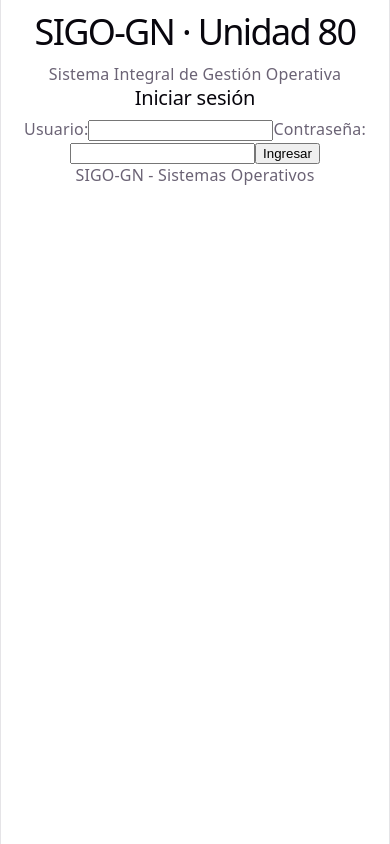
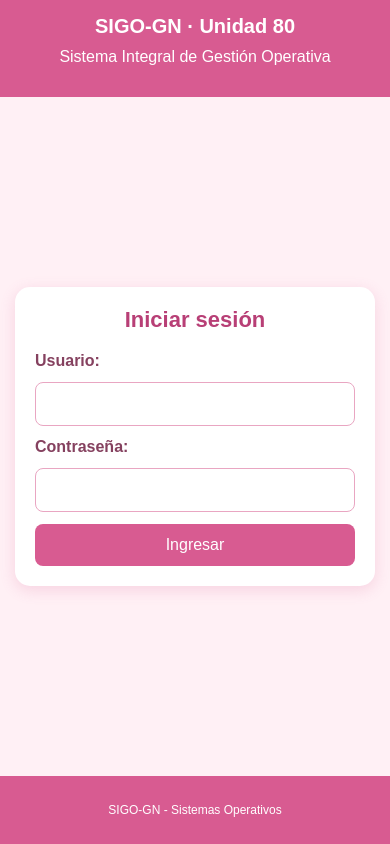
Before and after one commit to romi2717/sigo-gn-0480, a React (Vite) app: page / in a window 390 px wide. Built offline with nearby package versions, Linux system fonts and the light colour scheme.

Commit message:
Practica 2: diseño rosa y responsivo

```diff
--- a/src/index.css
+++ b/src/index.css
@@ -1,111 +1,166 @@
-:root {
-  --text: #6b6375;
-  --text-h: #08060d;
-  --bg: #fff;
-  --border: #e5e4e7;
-  --code-bg: #f4f3ec;
-  --accent: #aa3bff;
-  --accent-bg: rgba(170, 59, 255, 0.1);
-  --accent-border: rgba(170, 59, 255, 0.5);
-  --social-bg: rgba(244, 243, 236, 0.5);
-  --shadow:
-    rgba(0, 0, 0, 0.1) 0 10px 15px -3px, rgba(0, 0, 0, 0.05) 0 4px 6px -2px;
 
-  --sans: system-ui, 'Segoe UI', Roboto, sans-serif;
-  --heading: system-ui, 'Segoe UI', Roboto, sans-serif;
-  --mono: ui-monospace, Consolas, monospace;
-
-  font: 18px/145% var(--sans);
-  letter-spacing: 0.18px;
-  color-scheme: light dark;
-  color: var(--text);
-  background: var(--bg);
-  font-synthesis: none;
-  text-rendering: optimizeLegibility;
-  -webkit-font-smoothing: antialiased;
-  -moz-osx-font-smoothing: grayscale;
-
-  @media (max-width: 1024px) {
-    font-size: 16px;
-  }
-}
-
-@media (prefers-color-scheme: dark) {
-  :root {
-    --text: #9ca3af;
-    --text-h: #f3f4f6;
-    --bg: #16171d;
-    --border: #2e303a;
-    --code-bg: #1f2028;
-    --accent: #c084fc;
-    --accent-bg: rgba(192, 132, 252, 0.15);
-    --accent-border: rgba(192, 132, 252, 0.5);
-    --social-bg: rgba(47, 48, 58, 0.5);
-    --shadow:
-      rgba(0, 0, 0, 0.4) 0 10px 15px -3px, rgba(0, 0, 0, 0.25) 0 4px 6px -2px;
-  }
-
-  #social .button-icon {
-    filter: invert(1) brightness(2);
-  }
+/* Estilos generales */
+* {
+  box-sizing: border-box;
 }
 
 body {
   margin: 0;
+  font-family: Arial, sans-serif;
+  background-color: #fff0f5;
 }
 
-#root {
-  width: 1126px;
-  max-width: 100%;
-  margin: 0 auto;
-  text-align: center;
-  border-inline: 1px solid var(--border);
-  min-height: 100svh;
+/* Contenedor principal */
+.contenedor {
   display: flex;
   flex-direction: column;
-  box-sizing: border-box;
+  min-height: 100vh;
 }
 
-h1,
-h2 {
-  font-family: var(--heading);
-  font-weight: 500;
-  color: var(--text-h);
+/* Encabezado */
+.encabezado {
+  background-color: #d85b91;
+  color: white;
+  padding: 25px;
+  text-align: center;
 }
 
-h1 {
-  font-size: 56px;
-  letter-spacing: -1.68px;
-  margin: 32px 0;
-  @media (max-width: 1024px) {
-    font-size: 36px;
-    margin: 20px 0;
+.encabezado h1 {
+  margin: 0;
+  font-size: 28px;
+}
+
+.encabezado p {
+  margin-top: 10px;
+}
+
+/* Contenido central */
+.contenido {
+  display: flex;
+  justify-content: center;
+  align-items: center;
+  flex: 1;
+  padding: 30px;
+}
+
+/* Pie de página */
+.pie {
+  background-color: #d85b91;
+  color: white;
+  padding: 15px;
+  text-align: center;
+}
+
+/* Tarjetas del Login y Dashboard */
+.login,
+.dashboard {
+  background-color: white;
+  padding: 30px;
+  border-radius: 15px;
+  box-shadow: 0 4px 15px rgba(216, 91, 145, 0.2);
+  width: 100%;
+  max-width: 400px;
+  text-align: center;
+}
+
+.login h2,
+.dashboard h2 {
+  color: #b83f76;
+  margin-top: 0;
+}
+
+/* Formulario */
+.login form {
+  display: flex;
+  flex-direction: column;
+  gap: 12px;
+  text-align: left;
+}
+
+.login label {
+  font-weight: bold;
+  color: #85415f;
+}
+
+.login input {
+  width: 100%;
+  padding: 12px;
+  border: 1px solid #e9a6c2;
+  border-radius: 8px;
+  font-size: 16px;
+}
+
+.login input:focus {
+  outline: 2px solid #d85b91;
+}
+
+/* Botones */
+.login button,
+.dashboard button {
+  background-color: #d85b91;
+  color: white;
+  border: none;
+  border-radius: 8px;
+  padding: 12px;
+  font-size: 16px;
+  cursor: pointer;
+}
+
+.login button:hover,
+.dashboard button:hover {
+  background-color: #b83f76;
+}
+
+/* Mensaje de error */
+.error {
+  color: #c62828;
+  font-size: 14px;
+  margin-top: 15px;
+}
+
+/* Diseño para celulares */
+@media (max-width: 600px) {
+  .encabezado {
+    padding: 15px;
+  }
+
+  .encabezado h1 {
+    font-size: 20px;
+  }
+
+  .contenido {
+    padding: 15px;
+  }
+
+  .login,
+  .dashboard {
+    padding: 20px;
+  }
+
+  .login h2,
+  .dashboard h2 {
+    font-size: 22px;
+  }
+
+  .pie {
+    font-size: 12px;
   }
 }
-h2 {
-  font-size: 24px;
-  line-height: 118%;
-  letter-spacing: -0.24px;
-  margin: 0 0 8px;
-  @media (max-width: 1024px) {
-    font-size: 20px;
-  }
-}
-p {
-  margin: 0;
+/* Evitar que el contenido se salga de la pantalla */
+html,
+body,
+#root {
+  width: 100%;
+  min-width: 0;
 }
 
-code,
-.counter {
-  font-family: var(--mono);
-  display: inline-flex;
-  border-radius: 4px;
-  color: var(--text-h);
+.contenedor,
+.contenido {
+  min-width: 0;
 }
 
-code {
-  font-size: 15px;
-  line-height: 135%;
-  padding: 4px 8px;
-  background: var(--code-bg);
+.login,
+.dashboard {
+  min-width: 0;
+  overflow-wrap: break-word;
 }
```
Also changed, not shown: src/App.css (deleted, +0 -184 lines).
